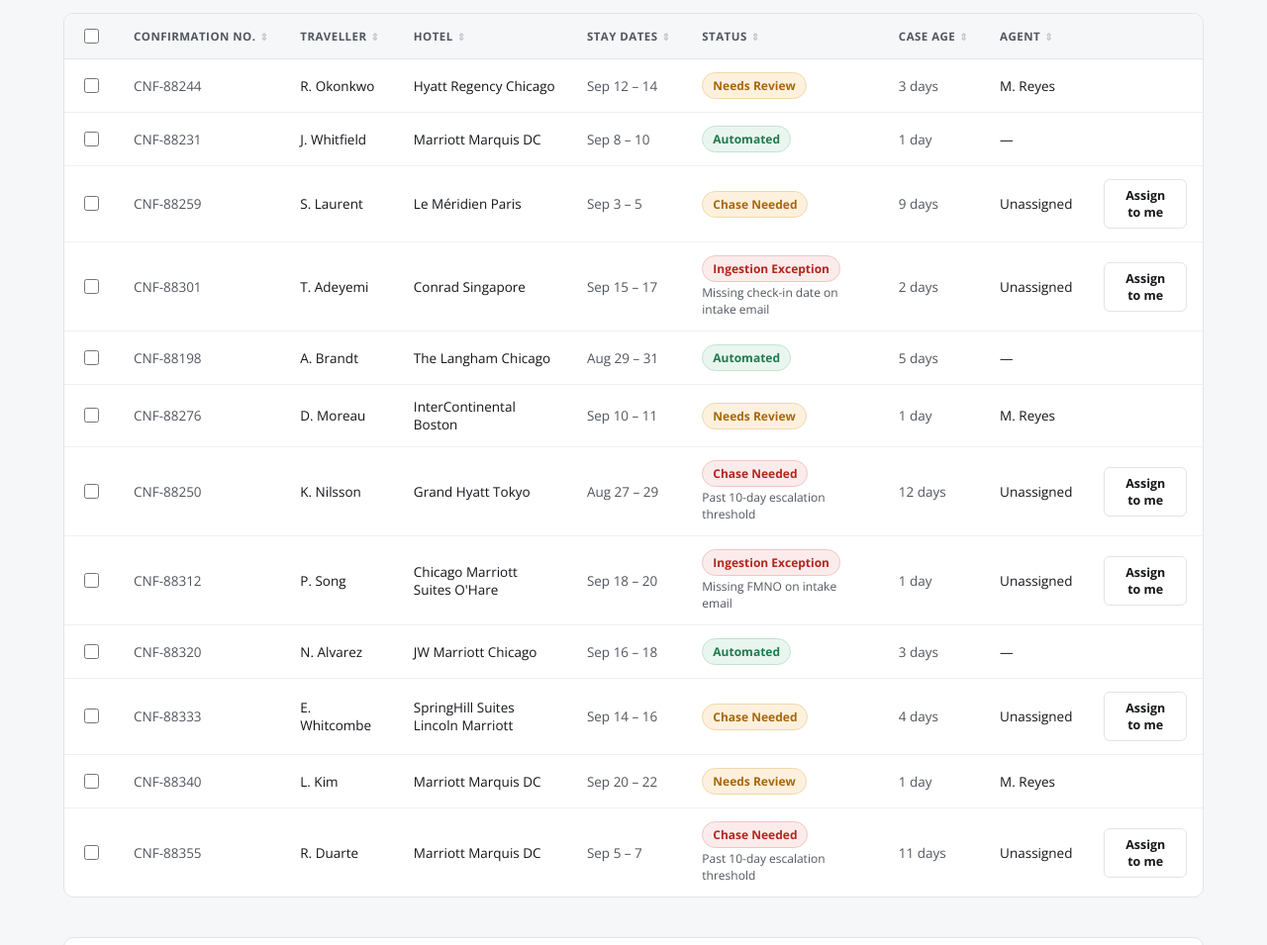
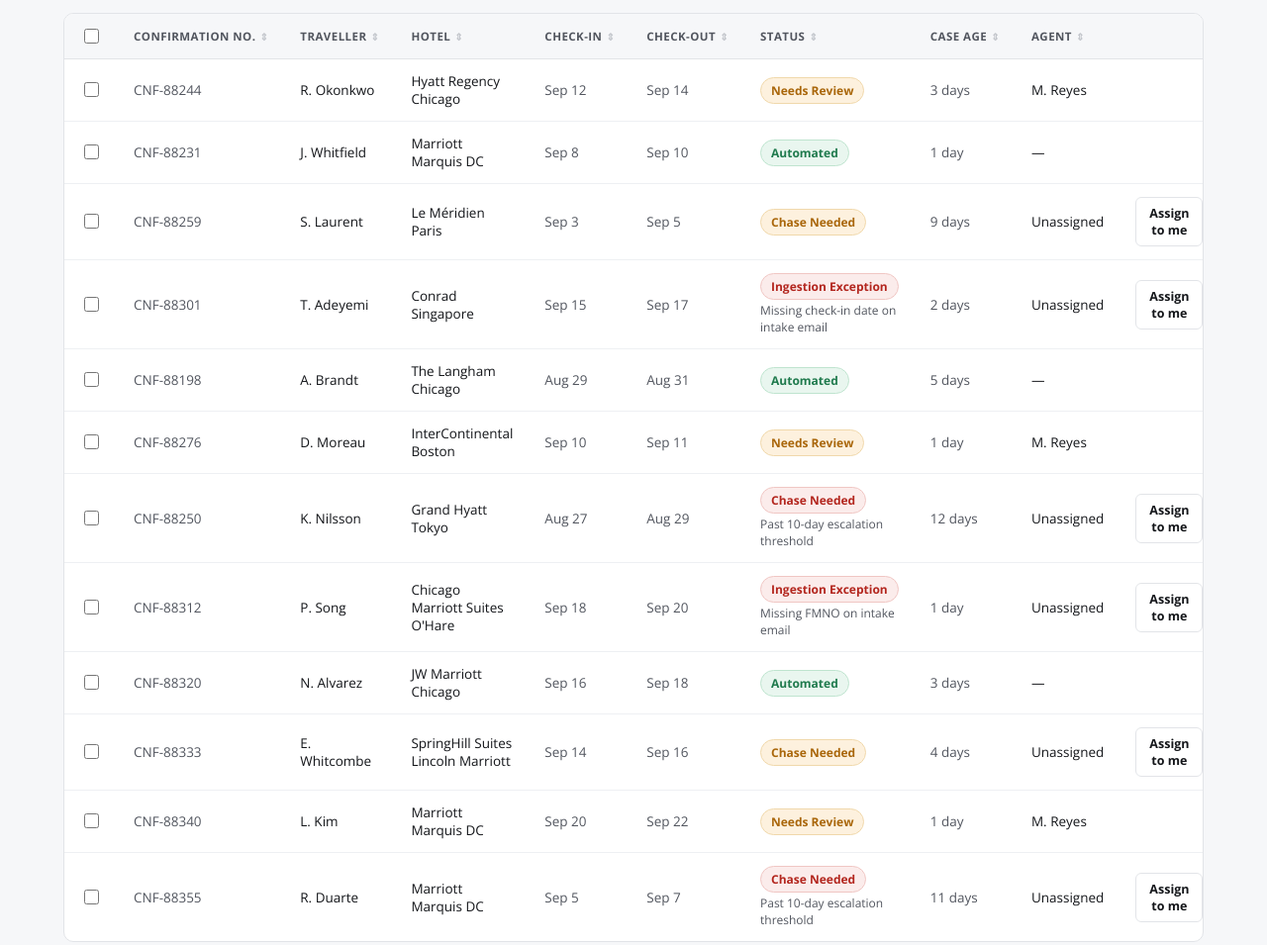
Before and after one commit to wesnoel/GBT_work, a plain HTML site: page mckinsey-hotel-invoices/case-list.html in a window 1280 px wide. Shown: the part 261-1216 px from the top of the page at 99% size. Drawn offline with nearby package versions, Linux system fonts and the light colour scheme.

Commit message:
updates
Split the date column to two check-in and check-out columns.

```diff
--- a/mckinsey-hotel-invoices/case-list.html
+++ b/mckinsey-hotel-invoices/case-list.html
@@ -120,6 +120,7 @@
   </div>
 
   <div class="table-card">
+    <div class="table-scroll">
     <table id="caseTable">
       <thead>
         <tr>
@@ -129,7 +130,8 @@
           <th class="sortable col-optional col-fmno" data-sort="fmno">FMNO<span class="sort-caret">⇕</span></th>
           <th class="sortable" data-sort="traveller">Traveller<span class="sort-caret">⇕</span></th>
           <th class="sortable" data-sort="hotel">Hotel<span class="sort-caret">⇕</span></th>
-          <th class="sortable" data-sort="staydates">Stay dates<span class="sort-caret">⇕</span></th>
+          <th class="sortable" data-sort="checkin">Check-in<span class="sort-caret">⇕</span></th>
+          <th class="sortable" data-sort="checkout">Check-out<span class="sort-caret">⇕</span></th>
           <th class="sortable" data-sort="status">Status<span class="sort-caret">⇕</span></th>
           <th class="sortable" data-sort="caseage" data-sort-type="numeric">Case age<span class="sort-caret">⇕</span></th>
           <th class="sortable" data-sort="agent">Agent<span class="sort-caret">⇕</span></th>
@@ -144,7 +146,8 @@
           <td class="mono col-optional col-fmno" data-col="fmno">MCK-33291</td>
           <td data-col="traveller">R. Okonkwo</td>
           <td data-col="hotel">Hyatt Regency Chicago</td>
-          <td class="mono" data-col="staydates" data-sort-value="09-12">Sep 12 – 14</td>
+          <td class="mono" data-col="checkin" data-sort-value="09-12">Sep 12</td>
+          <td class="mono" data-col="checkout" data-sort-value="09-14">Sep 14</td>
           <td data-col="status" data-sort-value="Needs Review"><span class="pill pill-review"><span>Needs Review</span></span></td>
           <td class="mono" data-col="caseage" data-sort-value="3">3 days</td>
           <td class="agent-cell" data-col="agent">M. Reyes</td>
@@ -157,7 +160,8 @@
           <td class="mono col-optional col-fmno" data-col="fmno">MCK-30187</td>
           <td data-col="traveller">J. Whitfield</td>
           <td data-col="hotel">Marriott Marquis DC</td>
-          <td class="mono" data-col="staydates" data-sort-value="09-08">Sep 8 – 10</td>
+          <td class="mono" data-col="checkin" data-sort-value="09-08">Sep 8</td>
+          <td class="mono" data-col="checkout" data-sort-value="09-10">Sep 10</td>
           <td data-col="status" data-sort-value="Automated"><span class="pill pill-automated"><span>Automated</span></span></td>
           <td class="mono" data-col="caseage" data-sort-value="1">1 day</td>
           <td class="agent-cell" data-col="agent">—</td>
@@ -170,7 +174,8 @@
           <td class="mono col-optional col-fmno" data-col="fmno">MCK-30542</td>
           <td data-col="traveller">S. Laurent</td>
           <td data-col="hotel">Le Méridien Paris</td>
-          <td class="mono" data-col="staydates" data-sort-value="09-03">Sep 3 – 5</td>
+          <td class="mono" data-col="checkin" data-sort-value="09-03">Sep 3</td>
+          <td class="mono" data-col="checkout" data-sort-value="09-05">Sep 5</td>
           <td data-col="status" data-sort-value="Chase Needed"><span class="pill pill-chase"><span>Chase Needed</span></span></td>
           <td class="mono" data-col="caseage" data-sort-value="9">9 days</td>
           <td class="agent-cell" data-col="agent">Unassigned</td>
@@ -183,7 +188,8 @@
           <td class="mono col-optional col-fmno" data-col="fmno">—</td>
           <td data-col="traveller">T. Adeyemi</td>
           <td data-col="hotel">Conrad Singapore</td>
-          <td class="mono" data-col="staydates" data-sort-value="09-15">Sep 15 – 17</td>
+          <td class="mono" data-col="checkin" data-sort-value="09-15">Sep 15</td>
+          <td class="mono" data-col="checkout" data-sort-value="09-17">Sep 17</td>
           <td data-col="status" data-sort-value="Ingestion Exception">
             <span class="pill pill-exception"><span>Ingestion Exception</span></span>
             <span class="status-note">Missing check-in date on intake email</span>
@@ -199,7 +205,8 @@
           <td class="mono col-optional col-fmno" data-col="fmno">MCK-30840</td>
           <td data-col="traveller">A. Brandt</td>
           <td data-col="hotel">The Langham Chicago</td>
-          <td class="mono" data-col="staydates" data-sort-value="08-29">Aug 29 – 31</td>
+          <td class="mono" data-col="checkin" data-sort-value="08-29">Aug 29</td>
+          <td class="mono" data-col="checkout" data-sort-value="08-31">Aug 31</td>
           <td data-col="status" data-sort-value="Automated"><span class="pill pill-automated"><span>Automated</span></span></td>
           <td class="mono" data-col="caseage" data-sort-value="5">5 days</td>
           <td class="agent-cell" data-col="agent">—</td>
@@ -212,7 +219,8 @@
           <td class="mono col-optional col-fmno" data-col="fmno">MCK-31005</td>
           <td data-col="traveller">D. Moreau</td>
           <td data-col="hotel">InterContinental Boston</td>
-          <td class="mono" data-col="staydates" data-sort-value="09-10">Sep 10 – 11</td>
+          <td class="mono" data-col="checkin" data-sort-value="09-10">Sep 10</td>
+          <td class="mono" data-col="checkout" data-sort-value="09-11">Sep 11</td>
           <td data-col="status" data-sort-value="Needs Review"><span class="pill pill-review"><span>Needs Review</span></span></td>
           <td class="mono" data-col="caseage" data-sort-value="1">1 day</td>
           <td class="agent-cell" data-col="agent">M. Reyes</td>
@@ -225,7 +233,8 @@
           <td class="mono col-optional col-fmno" data-col="fmno">MCK-29981</td>
           <td data-col="traveller">K. Nilsson</td>
           <td data-col="hotel">Grand Hyatt Tokyo</td>
-          <td class="mono" data-col="staydates" data-sort-value="08-27">Aug 27 – 29</td>
+          <td class="mono" data-col="checkin" data-sort-value="08-27">Aug 27</td>
+          <td class="mono" data-col="checkout" data-sort-value="08-29">Aug 29</td>
           <td data-col="status" data-sort-value="Chase Needed">
             <span class="pill pill-chase-escalated"><span>Chase Needed</span></span>
             <span class="status-note">Past 10-day escalation threshold</span>
@@ -241,7 +250,8 @@
           <td class="mono col-optional col-fmno" data-col="fmno">—</td>
           <td data-col="traveller">P. Song</td>
           <td data-col="hotel">Chicago Marriott Suites O'Hare</td>
-          <td class="mono" data-col="staydates" data-sort-value="09-18">Sep 18 – 20</td>
+          <td class="mono" data-col="checkin" data-sort-value="09-18">Sep 18</td>
+          <td class="mono" data-col="checkout" data-sort-value="09-20">Sep 20</td>
           <td data-col="status" data-sort-value="Ingestion Exception">
             <span class="pill pill-exception"><span>Ingestion Exception</span></span>
             <span class="status-note">Missing FMNO on intake email</span>
@@ -257,7 +267,8 @@
           <td class="mono col-optional col-fmno" data-col="fmno">MCK-31220</td>
           <td data-col="traveller">N. Alvarez</td>
           <td data-col="hotel">JW Marriott Chicago</td>
-          <td class="mono" data-col="staydates" data-sort-value="09-16">Sep 16 – 18</td>
+          <td class="mono" data-col="checkin" data-sort-value="09-16">Sep 16</td>
+          <td class="mono" data-col="checkout" data-sort-value="09-18">Sep 18</td>
           <td data-col="status" data-sort-value="Automated"><span class="pill pill-automated"><span>Automated</span></span></td>
           <td class="mono" data-col="caseage" data-sort-value="3">3 days</td>
           <td class="agent-cell" data-col="agent">—</td>
@@ -270,7 +281,8 @@
           <td class="mono col-optional col-fmno" data-col="fmno">MCK-31355</td>
           <td data-col="traveller">E. Whitcombe</td>
           <td data-col="hotel">SpringHill Suites Lincoln Marriott</td>
-          <td class="mono" data-col="staydates" data-sort-value="09-14">Sep 14 – 16</td>
+          <td class="mono" data-col="checkin" data-sort-value="09-14">Sep 14</td>
+          <td class="mono" data-col="checkout" data-sort-value="09-16">Sep 16</td>
           <td data-col="status" data-sort-value="Chase Needed"><span class="pill pill-chase"><span>Chase Needed</span></span></td>
           <td class="mono" data-col="caseage" data-sort-value="4">4 days</td>
           <td class="agent-cell" data-col="agent">Unassigned</td>
@@ -283,7 +295,8 @@
           <td class="mono col-optional col-fmno" data-col="fmno">MCK-31402</td>
           <td data-col="traveller">L. Kim</td>
           <td data-col="hotel">Marriott Marquis DC</td>
-          <td class="mono" data-col="staydates" data-sort-value="09-20">Sep 20 – 22</td>
+          <td class="mono" data-col="checkin" data-sort-value="09-20">Sep 20</td>
+          <td class="mono" data-col="checkout" data-sort-value="09-22">Sep 22</td>
           <td data-col="status" data-sort-value="Needs Review"><span class="pill pill-review"><span>Needs Review</span></span></td>
           <td class="mono" data-col="caseage" data-sort-value="1">1 day</td>
           <td class="agent-cell" data-col="agent">M. Reyes</td>
@@ -296,7 +309,8 @@
           <td class="mono col-optional col-fmno" data-col="fmno">MCK-31488</td>
           <td data-col="traveller">R. Duarte</td>
           <td data-col="hotel">Marriott Marquis DC</td>
-          <td class="mono" data-col="staydates" data-sort-value="09-05">Sep 5 – 7</td>
+          <td class="mono" data-col="checkin" data-sort-value="09-05">Sep 5</td>
+          <td class="mono" data-col="checkout" data-sort-value="09-07">Sep 7</td>
           <td data-col="status" data-sort-value="Chase Needed">
             <span class="pill pill-chase-escalated"><span>Chase Needed</span></span>
             <span class="status-note">Past 10-day escalation threshold</span>
@@ -307,6 +321,7 @@
         </tr>
       </tbody>
     </table>
+    </div>
     <div class="empty-state" id="emptyState" style="display:none;">
       <strong>No matching cases</strong>
       Try a different status filter or search term.
@@ -318,7 +333,8 @@
     Case age counts from checkout date, not intake — it doubles as the countdown to Chase Needed · row click opens the case detail view · "Assign to me" appears inline on unassigned Chase Needed / Ingestion Exception rows · every column header is sortable.
     <div class="decision-note"><strong>Filter pills:</strong> Hotel name and Confirmation number follow the same filter-pill pattern as the hotel SRP — a pill reveals a combobox panel on click, and both stack additively with the status chips, on one line, left-aligned.</div>
     <div class="decision-note"><strong>Bulk export:</strong> selecting cases and clicking Export CSV only shows the interaction point — the toast simulates the action, no file is actually generated. The real export job runs on the backend.</div>
-    <div class="decision-note"><strong>Column density:</strong> the seven core columns stay fixed; PNR and FMNO are lookup fields hidden behind the "More Columns" picker. Exception reason shows as secondary text under the status pill rather than its own always-on column, since it's only meaningful on rows that already have a problem.</div>
+    <div class="decision-note"><strong>Column density:</strong> the eight core columns stay fixed; PNR and FMNO are lookup fields hidden behind the "More Columns" picker. Exception reason shows as secondary text under the status pill rather than its own always-on column, since it's only meaningful on rows that already have a problem.</div>
+    <div class="decision-note"><strong>Check-in / Check-out:</strong> split from a single "Stay dates" column into two, so each can be sorted independently — check-out date in particular, since that's what agents care about for aging and chase timing.</div>
     <div class="decision-note"><strong>Status escalation:</strong> Chase Needed ages from amber to red at a threshold (10 days, shown on CNF-88250) rather than becoming a new status — same pill, same label, escalated color only.</div>
     <div class="decision-note"><strong>Status pills are color-only:</strong> icons were removed from every status badge per PM request. This reopens the WCAG 2.2 concern from the original open question (color alone can be hard to distinguish for colorblind/low-vision agents) — flag this back to accessibility review before launch.</div>
     <div class="decision-note"><strong>Empty / live state:</strong> filtering is instant and client-side here; in the real build, filter results must reflect live case status, never a stale page load, per the PRD.</div>
--- a/mckinsey-hotel-invoices/styles.css
+++ b/mckinsey-hotel-invoices/styles.css
@@ -560,6 +560,15 @@ a { color: inherit; text-decoration: none; }
   overflow: hidden;
 }
 
+/* The card keeps `overflow: hidden` purely so its rounded corners clip
+   correctly. Horizontal scrolling lives on this inner wrapper instead —
+   e.g. when the PNR/FMNO columns are toggled on and the table's natural
+   width exceeds the 1200px content area, this scrolls instead of clipping. */
+.table-scroll {
+  overflow-x: auto;
+  overflow-y: hidden;
+}
+
 table { width: 100%; border-collapse: collapse; font-size: 13.5px; }
 
 thead th {
```
Also changed, not shown: mckinsey-hotel-invoices/design-decisions.md (+3 -1 lines), 1 other file.
